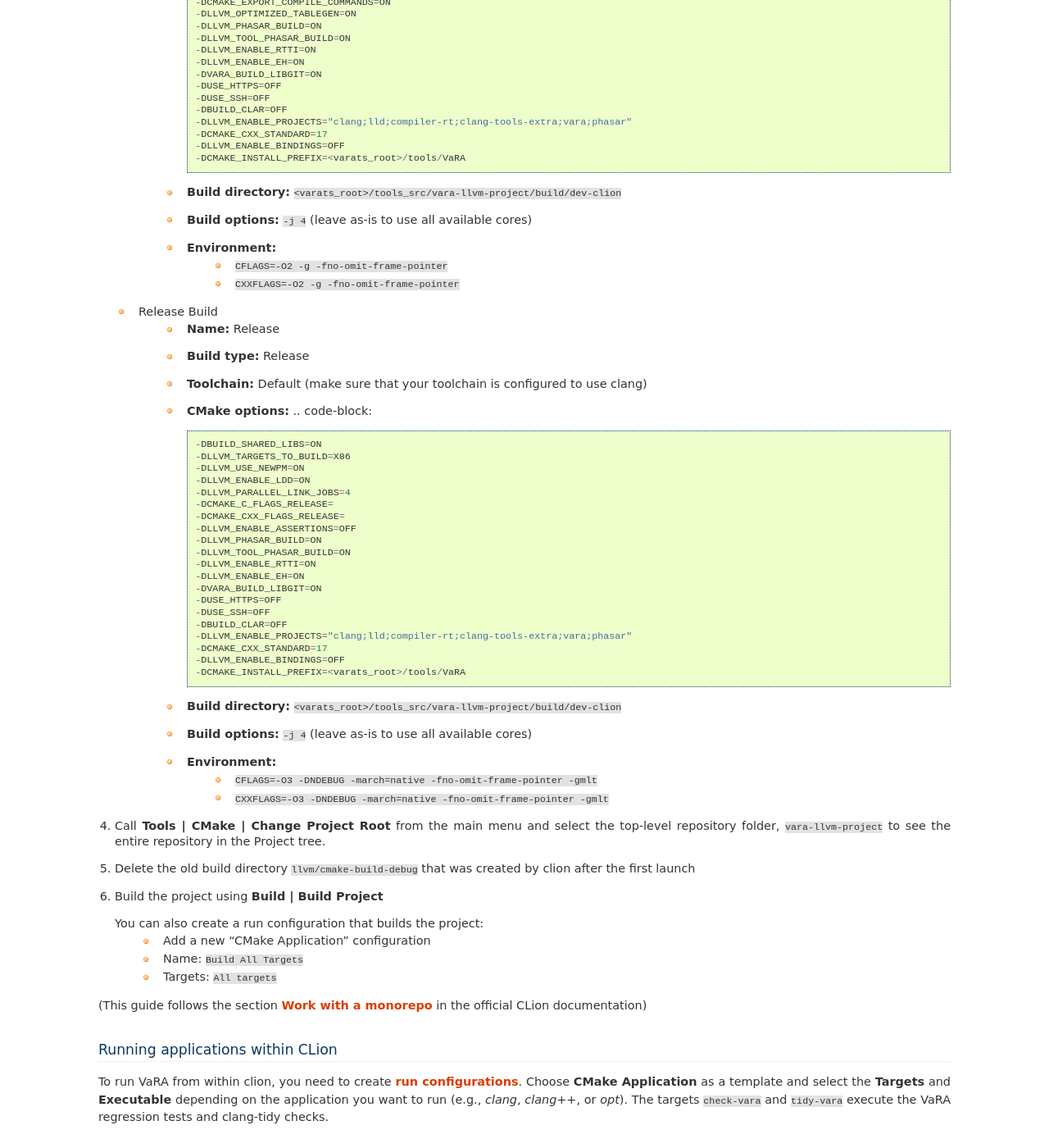
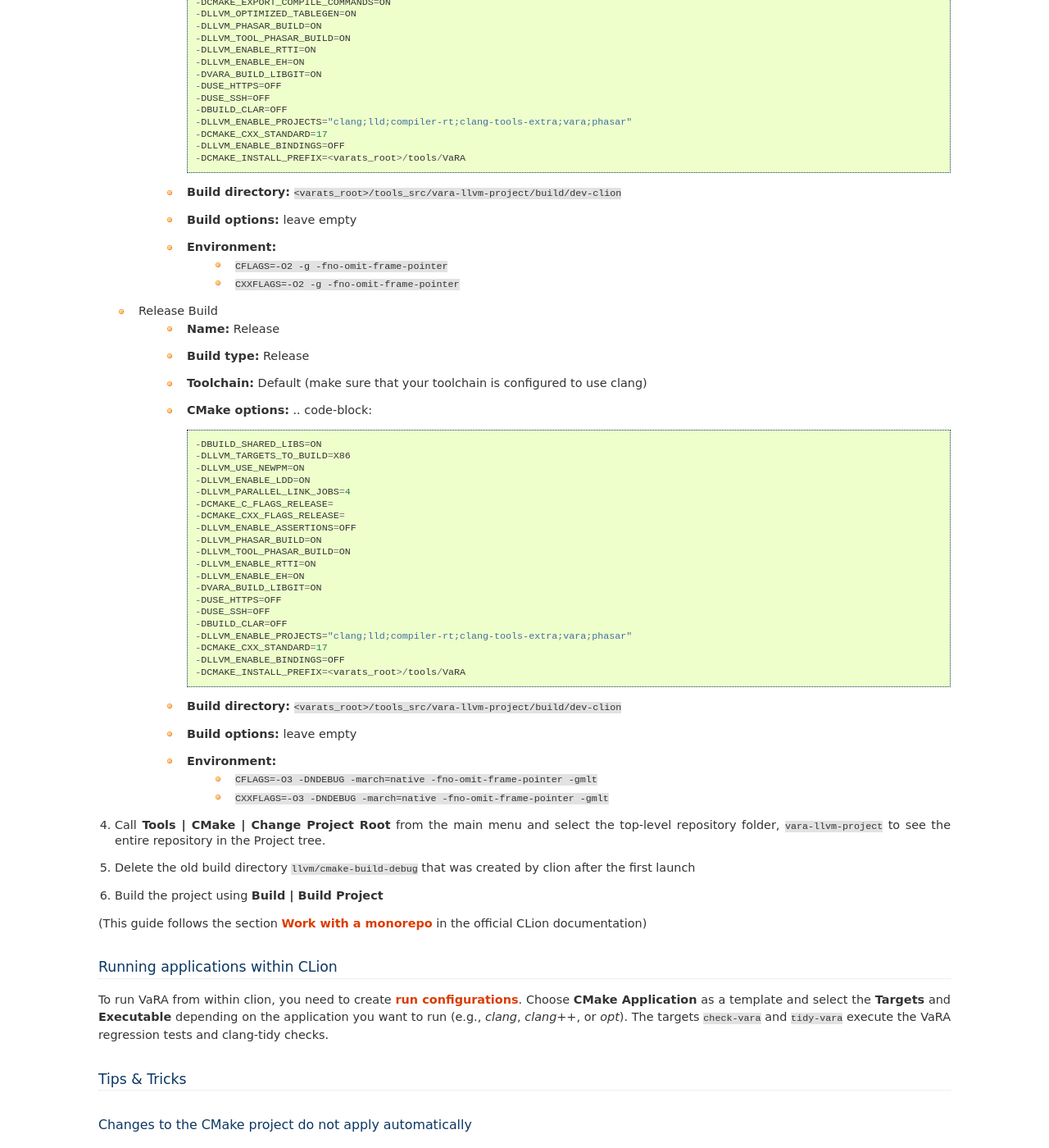
Before and after one commit to se-sic/VaRA-Tool-Suite, a Sphinx documentation site: the page built from docs/source/research_tool_docs/vara/add_setup_infos/clion_setup.rst, in a window 1280 px wide and 1400 px high, scrolled down 658 px. Shown: the whole window at 82% size. Built offline with Sphinx 7.4.7, drawn with Linux system fonts in a browser that asks for light colours; the version number could not be read and is left out.

Commit message:
Make small fixes based on recent experience with clion

```diff
--- a/docs/source/research_tool_docs/vara/add_setup_infos/clion_setup.rst
+++ b/docs/source/research_tool_docs/vara/add_setup_infos/clion_setup.rst
@@ -42,7 +42,7 @@
            -DCMAKE_INSTALL_PREFIX=<varats_root>/tools/VaRA
 
       - **Build directory:** ``<varats_root>/tools_src/vara-llvm-project/build/dev-clion``
-      - **Build options:** ``-j 4`` (leave as-is to use all available cores)
+      - **Build options:** leave empty
       - **Environment:**
          - ``CFLAGS=-O2 -g -fno-omit-frame-pointer``
          - ``CXXFLAGS=-O2 -g -fno-omit-frame-pointer``
@@ -76,7 +76,7 @@
            -DCMAKE_INSTALL_PREFIX=<varats_root>/tools/VaRA
 
       - **Build directory:** ``<varats_root>/tools_src/vara-llvm-project/build/dev-clion``
-      - **Build options:** ``-j 4`` (leave as-is to use all available cores)
+      - **Build options:** leave empty
       - **Environment:**
          - ``CFLAGS=-O3 -DNDEBUG -march=native -fno-omit-frame-pointer -gmlt``
          - ``CXXFLAGS=-O3 -DNDEBUG -march=native -fno-omit-frame-pointer -gmlt``
@@ -86,11 +86,6 @@
 5. Delete the old build directory ``llvm/cmake-build-debug`` that was created by clion after the first launch
 
 6. Build the project using **Build | Build Project**
-
-   You can also create a run configuration that builds the project:
-       - Add a new "CMake Application" configuration
-       - Name: ``Build All Targets``
-       - Targets: ``All targets``
 
 (This guide follows the section `Work with a monorepo <https://www.jetbrains.com/help/clion/creating-new-project-from-scratch.html#monorepos>`_ in the official CLion documentation)
 
```
